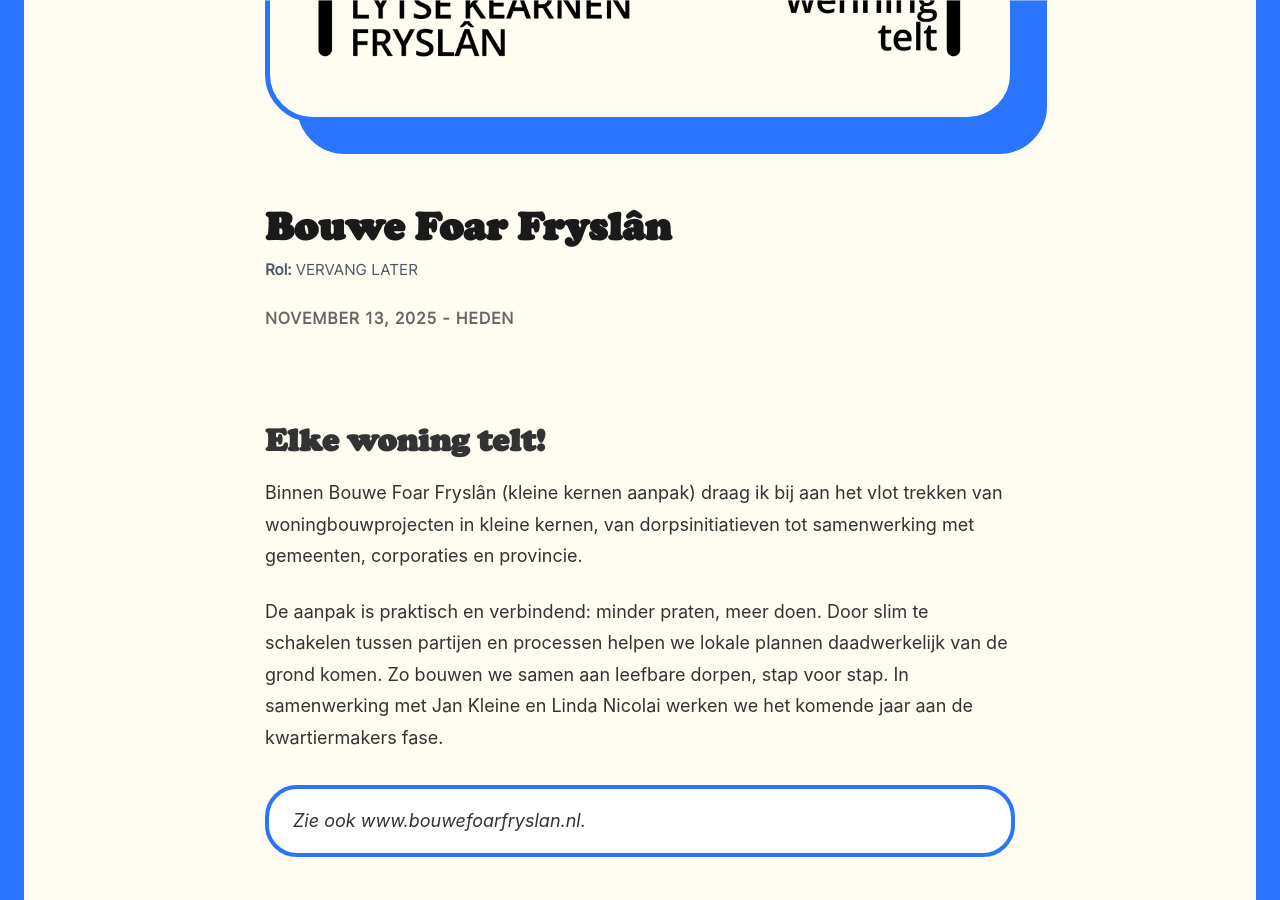
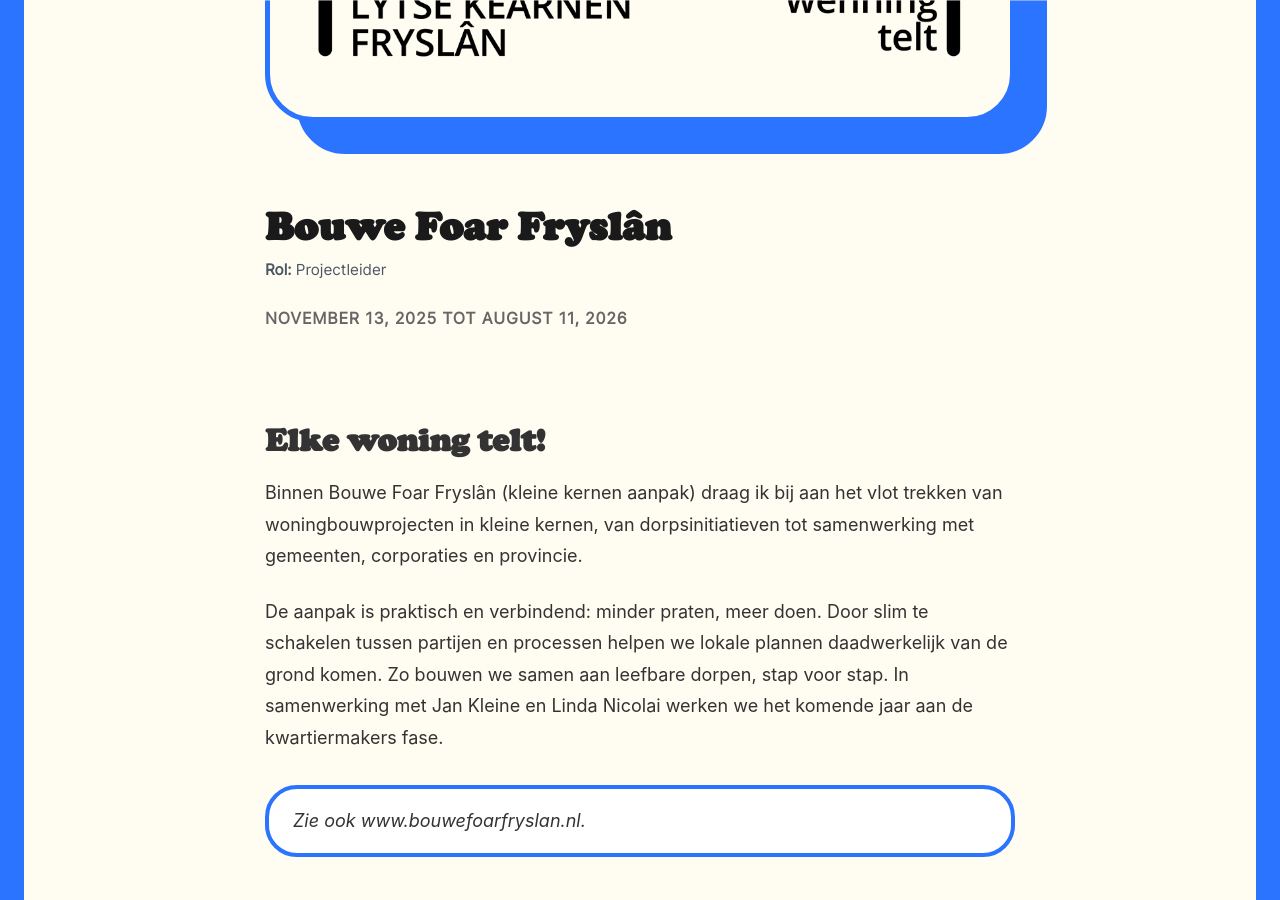
Before and after one commit to TheRealEdd/BreunisUrbanSolutions, a Jekyll site: the page built from _projects/2026-07-13-bouwe-foar-fryslan.md, in a window 1280 px wide and 900 px high, scrolled down 440 px. Built offline with Jekyll 4.4.1, drawn with Linux system fonts in a browser that asks for light colours.

Commit message:
Update _projects/2026-07-13-bouwe-foar-fryslan.md (via Pages CMS)

```diff
--- a/_projects/2026-07-13-bouwe-foar-fryslan.md
+++ b/_projects/2026-07-13-bouwe-foar-fryslan.md
@@ -1,8 +1,9 @@
 ---
 company: Bouwe Foar Fryslân
 logo: /media/blog/thumbnail_Logo-UKK (1).webp
-role: VERVANG LATER
+role: Projectleider
 from-date: 2025-11-13
+to-date: 2026-08-11
 tags:
   - Duurzame Stad
 summary: "Binnen Bouwe Foar Fryslân (kleine kernen aanpak) draag ik bij aan het
```
